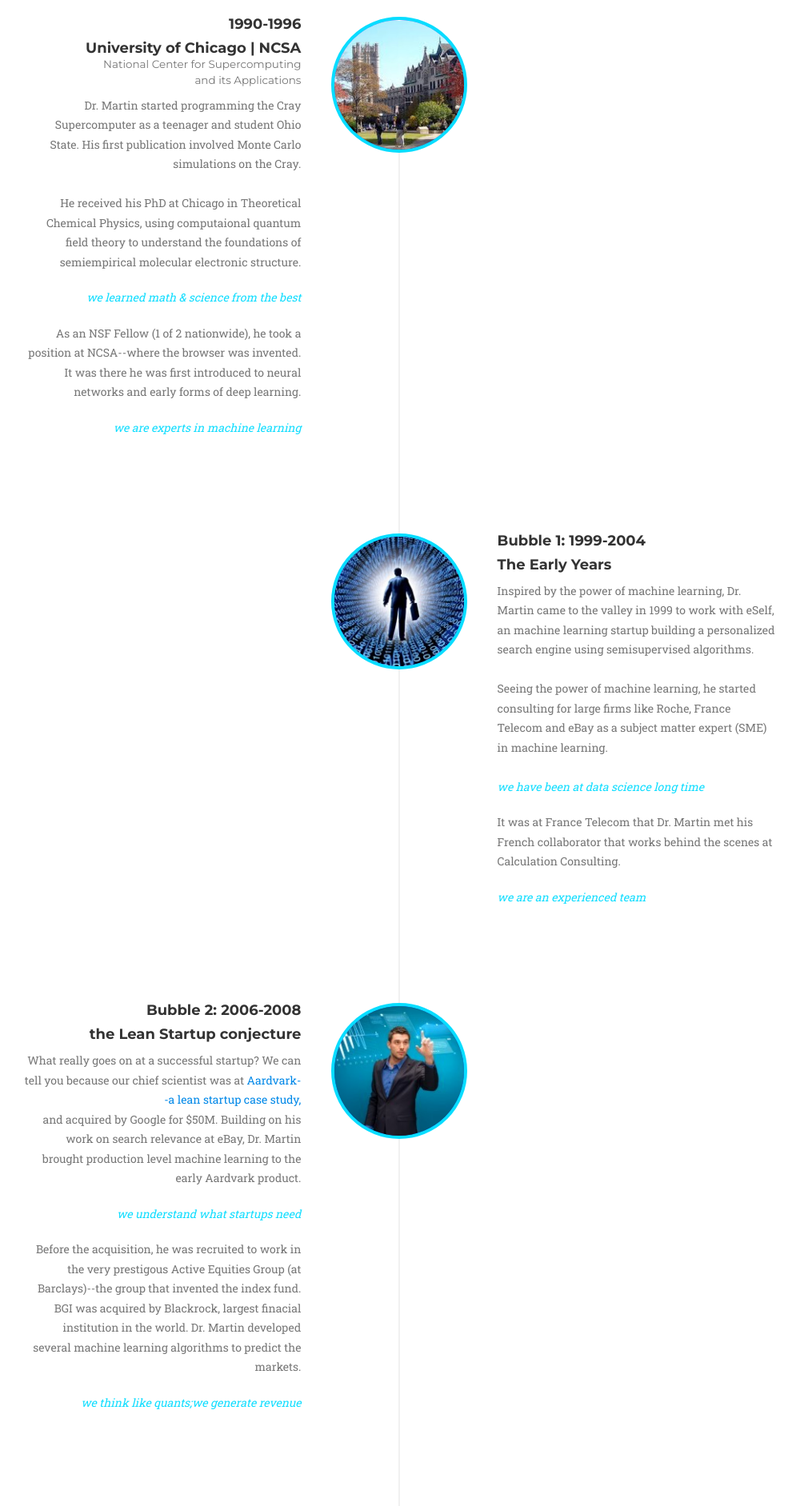
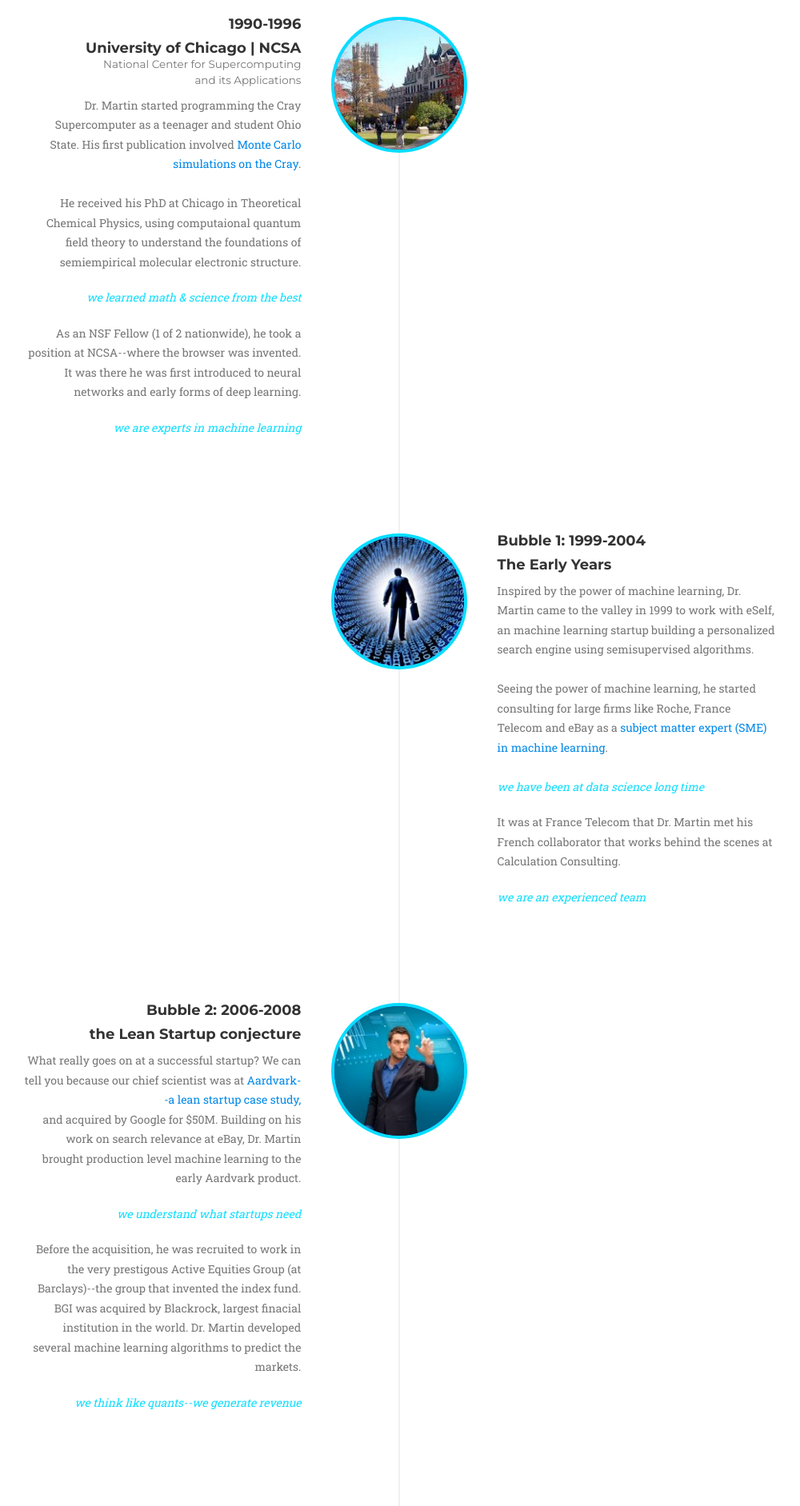
Before and after one commit to CalculatedContent/cc-website, a plain HTML site: page index.html in a window 1280 px wide. Shown: the part 3020-4903 px from the top of the page at 80% size, without its empty margins (141-1141 px from the left). Drawn offline with nearby package versions, Linux system fonts and the light colour scheme; a web font is replaced by a local one.

Commit message:
bug fix added links in the about section

```diff
--- a/index.html
+++ b/index.html
@@ -243,7 +243,7 @@
 					National Center for Supercomputing <br>and its Applications</small></h4>
                                 </div>
                                 <div class="timeline-body">
-                                    <p class="text-muted">Dr. Martin started programming the Cray Supercomputer as a teenager and student Ohio State. His first publication involved Monte Carlo simulations on the Cray.<br><br>He received his PhD at Chicago in Theoretical Chemical Physics, using computaional quantum field theory to understand the foundations of semiempirical molecular electronic structure.</p>
+                                    <p class="text-muted">Dr. Martin started programming the Cray Supercomputer as a teenager and student Ohio State. His first publication involved <a href="http://journals.aps.org/prb/abstract/10.1103/PhysRevB.44.477">Monte Carlo simulations on the Cray</a>.<br><br>He received his PhD at Chicago in Theoretical Chemical Physics, using computaional quantum field theory to understand <hrfe="http://pubs.acs.org/doi/pdf/10.1021/jp960617w">the foundations of semiempirical molecular electronic structure</a>.</p>
 		    <br><p class="highlight">We learned math & science from the best</p><br>
                                     <p class="text-muted">As an NSF Fellow (1 of 2 nationwide), he took a position at NCSA--where the browser was invented.  It was there he was first introduced to neural networks and early forms of deep learning.</p>
 		    <br><p class="highlight">We are experts in machine learning</p>
@@ -262,7 +262,7 @@
                                 </div>
                                 <div class="timeline-body">
                                     <p class="text-muted">Inspired by the power of machine learning, Dr. Martin came to the valley in 1999 to work with eSelf, an machine learning startup building a personalized search engine using semisupervised algorithms. <br><br>
-Seeing the power of machine learning, he started consulting for large firms like Roche, France Telecom and eBay as a subject matter expert (SME) in machine learning.<br>
+Seeing the power of machine learning, he started consulting for large firms like Roche, France Telecom and eBay as a <a href="http://www.slideshare.net/charlesmartin14/Applied-Machine-Learning-for-Search-Engine-Relevance-3">subject matter expert (SME) in machine learning</a>.<br>
 <br><p class="highlight">We have been at data science long time</p><br>
 				    <p class="text-muted">It was at France Telecom that Dr. Martin met his French collaborator that works behind the scenes at Calculation Consulting.</p>
 <br><p class="highlight">We are an experienced team</p>
@@ -283,7 +283,7 @@ Seeing the power of machine learning, he started consulting for large firms like
 <p class="highlight">we understand what startups need</p><br>
 <p class="text-muted">
 				    Before the acquisition, he was recruited to work in the very prestigous Active Equities Group (at Barclays)--the group that invented the index fund.  BGI was acquired by Blackrock, largest finacial institution in the world. Dr. Martin developed several machine learning algorithms to predict the markets.
-</p><br><p class="highlight">we think like quants;we generate revenue</p>
+</p><br><p class="highlight">we think like quants--we generate revenue</p>
                                 </div>
                             </div>
                         </li>
@@ -300,7 +300,7 @@ Seeing the power of machine learning, he started consulting for large firms like
                                     <p class="text-muted">In 2010, Dr. Marin left Blackrock to consult for the late stage startup Demand Media (the brainchild of Richard Rosenblatt, former chairman of MySpace).  Within a few weeks of joining, he created a machine learning algorithm that revolutionized their growth, kickstarted bubble 3, and changed SEO forever. In 2011,  </p><br>
 <p class="highlight2">Demand Media was the first $1B IPO since Google.</p><br>
 <p class="text-muted">
-
+What we love -- Data Science and Machine Learning -- has gone mainstream.  So we decided to start an agency and help other companies change the world through science.
 </p>
 <br><p class="highlight">disrupt your industry with data science</p><br>
 </p>
```
